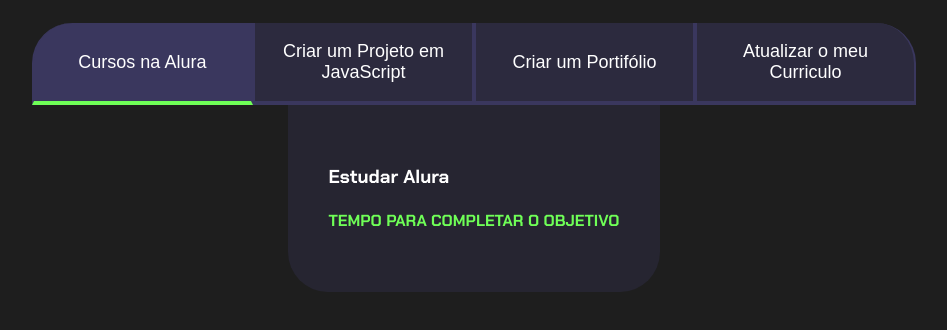
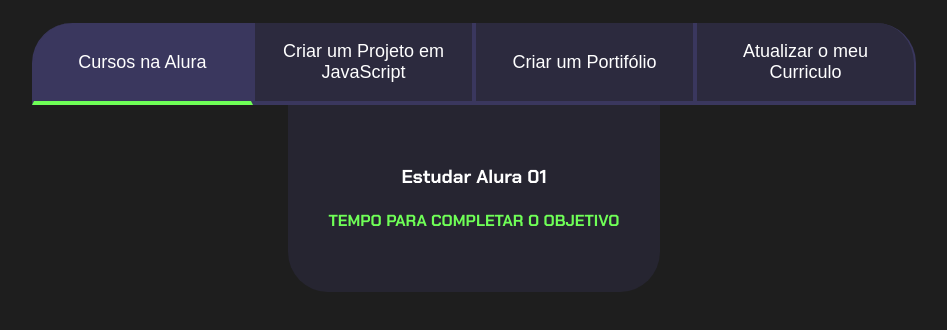
Before and after one commit to ArthurOW/Meus-objetivos-do-ano, a plain HTML site: page index.html in a window 1280 px wide. Both pictures are taken after a click on the button "Cursos na Alura". Shown: the part 80-410 px from the top of the page, without its empty margins (166-1113 px from the left). Drawn offline with Linux system fonts and the light colour scheme.

Commit message:
Add files via upload

```diff
--- a/index.html
+++ b/index.html
@@ -22,7 +22,16 @@
                 <div class="abas-textos">
                     <div class="aba-conteudo ativo">
                         <h3 class="aba-conteudo-titulo-principal">
-                            Estudar Alura
+                            Estudar Alura 01
+                        </h3>
+                        <h4 class="aba-conteudo-titulo-secundario">
+                            Tempo para Completar o Objetivo
+                        </h4>
+                        <div class="contador"></div>
+                    </div>
+                    <div class="aba-conteudo">
+                        <h3 class="aba-conteudo-titulo-principal">
+                            Estudar Alura 02
                         </h3>
                         <h4 class="aba-conteudo-titulo-secundario">
                             Tempo para Completar o Objetivo
@@ -30,7 +39,7 @@
                     </div>
                     <div class="aba-conteudo">
                         <h3 class="aba-conteudo-titulo-principal">
-                            Estudar Alura
+                            Estudar Alura 03
                         </h3>
                         <h4 class="aba-conteudo-titulo-secundario">
                             Tempo para Completar o Objetivo
@@ -38,15 +47,7 @@
                     </div>
                     <div class="aba-conteudo">
                         <h3 class="aba-conteudo-titulo-principal">
-                            Estudar Alura
-                        </h3>
-                        <h4 class="aba-conteudo-titulo-secundario">
-                            Tempo para Completar o Objetivo
-                        </h4>
-                    </div>
-                    <div class="aba-conteudo">
-                        <h3 class="aba-conteudo-titulo-principal">
-                            Estudar Alura
+                            Estudar Alura 04
                         </h3>
                         <h4 class="aba-conteudo-titulo-secundario">
                             Tempo para Completar o Objetivo
--- a/main.js
+++ b/main.js
@@ -1,9 +1,14 @@
 const botoes = document.querySelectorAll(".botao");
+const textos = document.querySelectorAll(".aba-conteudo");
+const contadores = document.querySelectorAll(".contador");
+const tempoObjetivo01 = new Date("2024-11-30T00:00:00")
 for(let i= 0; i< botoes.length; i++){
     botoes[i].onclick = function(){
         for(j=0; j<botoes.length; j++){
             botoes[j].classList.remove("ativo");
+            textos[j].classList.remove("ativo");
         }
         botoes[i].classList.add("ativo");
+        textos[i].classList.add("ativo");
     }
 }
--- a/style.css
+++ b/style.css
@@ -58,6 +58,7 @@ body {
     background-color: var(--texto-fundo);
     padding: 40px;
     border-radius: 0 0 40px 40px;
+    text-align: center;
 }
 .aba-conteudo.ativo{
     display:block;
```
